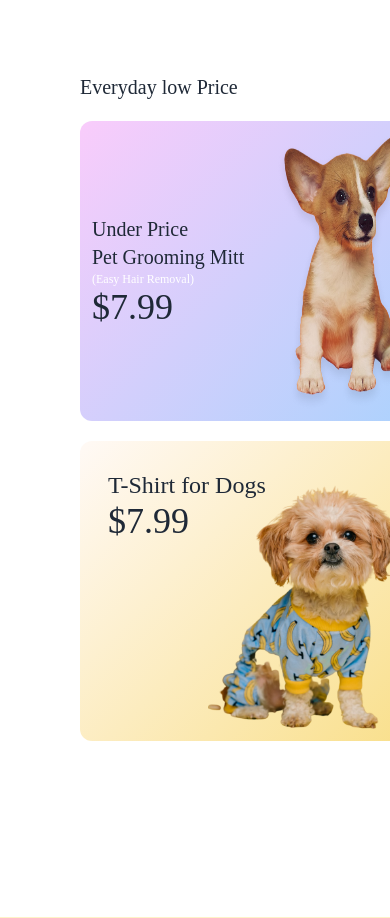
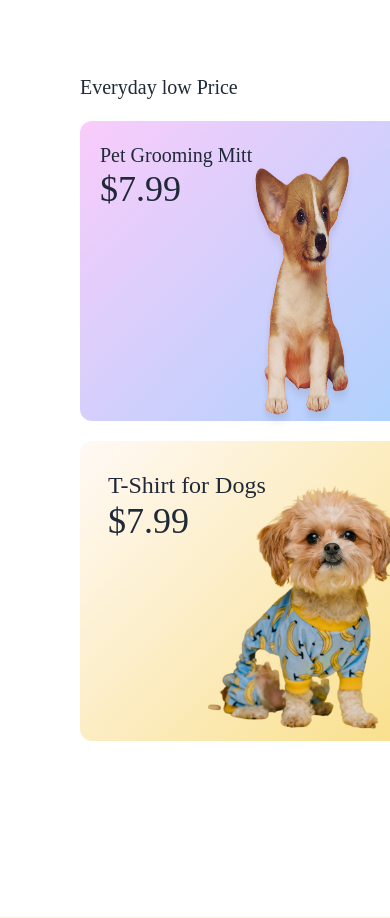
Before and after one commit to yasinhasan01/assignment-03, a plain HTML site: page index.html in a window 390 px wide. Shown: the part 3060-3978 px from the top of the page. Drawn offline with nearby package versions, Linux system fonts and the light colour scheme; a web font is replaced by a local one.

Commit message:
fixed a problem

```diff
--- a/index.html
+++ b/index.html
@@ -268,13 +268,17 @@
                     <!-- card 1 -->
                      <div class=" w-[340px] h-[300px] md:w-[500px] md:h-[300px] flex mb-5" style="border-radius: 12px;
                       background: linear-gradient(134.71deg, rgb(248, 204, 251) 1.286%,rgb(172, 210, 253) 100%);">
-                        <div class="my-auto ml-3 md:ml-8 ">
+                        <div class="my-auto ml-3 md:ml-8 hidden md:block">
                         <p class="text-xl">Under Price</p>
                         <h3 class="text-xl md:text-2xl">Pet Grooming Mitt</h3>
                         <p class=" text-xs md:text-xl text-white">(Easy Hair Removal)</p>
                         <h1 class="text-4xl">$7.99</h1>
                         </div>
-                        <img class=" w-[50%] md:w-[50%] relative left-4" src="./c1-assets/cute-dog-mid.png" alt=""></div>
+                        <div class="md:hidden pl-5 pt-5">
+                          <h3 class="text-xl md:text-2xl">Pet Grooming Mitt</h3>
+                          <h1 class="text-4xl">$7.99</h1>
+                        </div>
+                        <img class=" w-[40%] md:w-[50%] relative -left-4 top-5 md:left-4 md:top-0" src="./c1-assets/cute-dog-mid.png" alt=""></div>
 
                      <!-- card 2 -->
                       <div style="border-radius: 12px;
```
